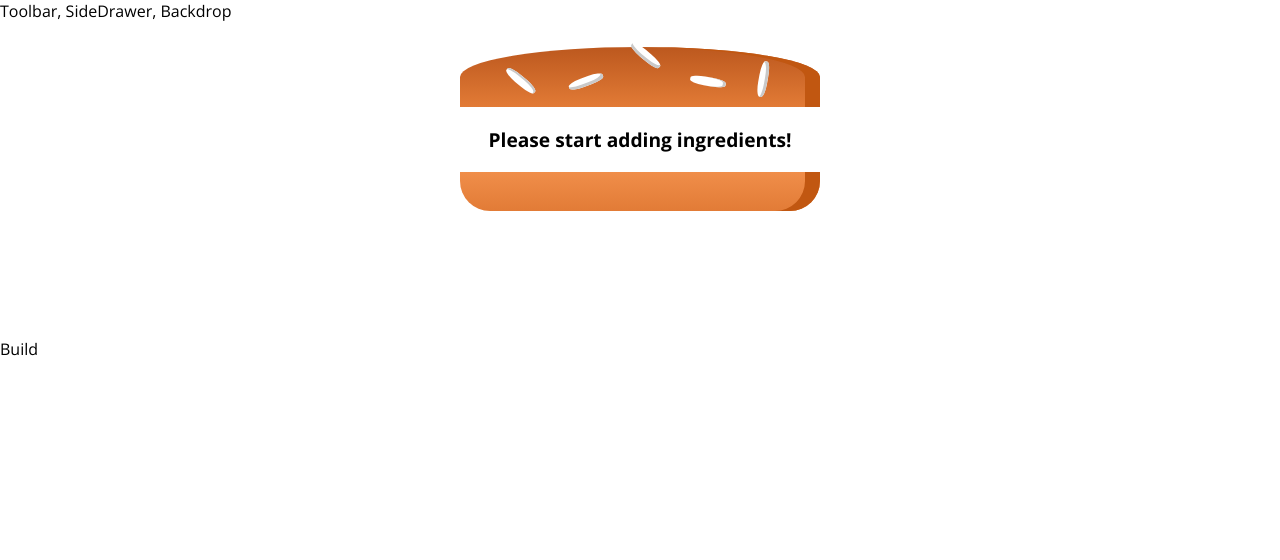
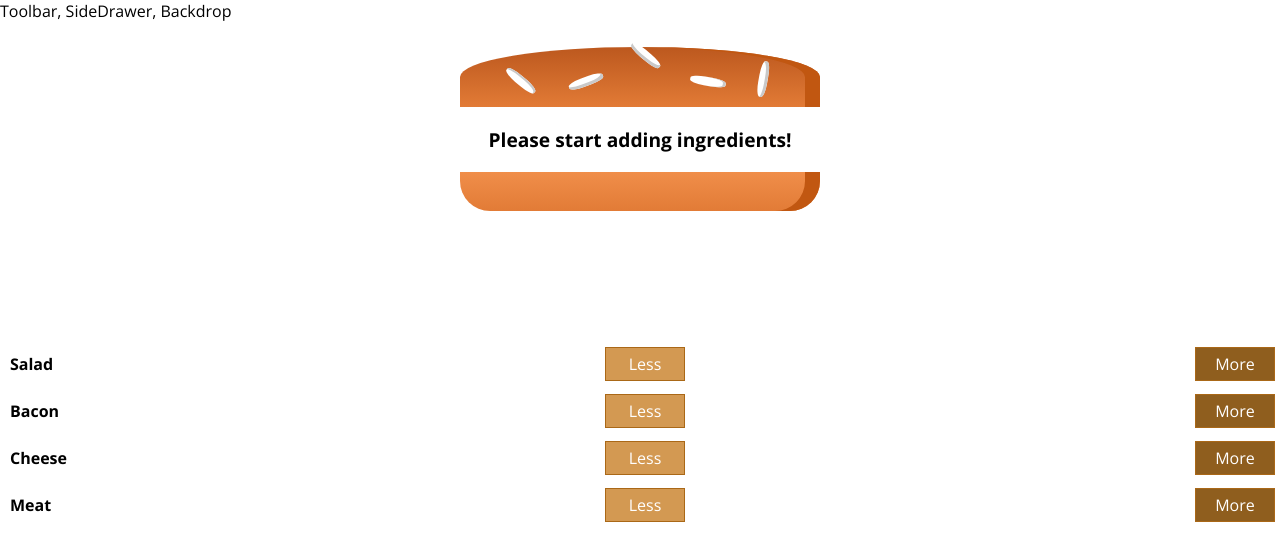
Before and after one commit to stdj91/react-burger-app, a React (Create React App) app: page / in a window 1280 px wide. Shown: the top 560 px of the page. Built offline with nearby package versions, Linux system fonts and the light colour scheme.

Commit message:
Add CSS for ctrl components.

```diff
--- /dev/null
+++ b/src/components/Burger/BuildControls/BuildControl/BuildControl.js
@@ -0,0 +1,14 @@
+import React from 'react';
+import classes from './BuildControl.module.css'
+
+
+const buildControl = (props) => (
+    <div className={classes.BuildControl}>
+        <div className={classes.Label}>{props.label}</div>
+        <button className={classes.Less}>Less</button>
+        <button className={classes.More}>More</button>
+    </div>
+);
+
+
+export default buildControl;
--- /dev/null
+++ b/src/components/Burger/BuildControls/BuildControl/BuildControl.module.css
@@ -0,0 +1,56 @@
+.BuildControl {
+    display: flex;
+    justify-content: space-between;
+    align-items: center;
+    margin: 5px 0;
+}
+
+.BuildControl button {
+    display: block;
+    font: inherit;
+    padding: 5px;
+    margin: 0 5px;
+    width: 80px;
+    border: 1px solid #AA6817;
+    cursor: pointer;
+    outline: none;
+}
+
+.BuildControl button:disabled {
+    background-color: #AC9980;
+    border: 1px solid #7e7365;
+    color: #ccc;
+    cursor: default;
+}
+
+.BuildControl button:hover:disabled {
+    background-color: #AC9980;
+    color: #ccc;
+    cursor: not-allowed;
+}
+
+.Label {
+    padding: 10px;
+    font-weight: bold;
+    width: 80px;
+}
+
+.BuildControl .Less {
+    background-color: #d39952;
+    color: white;
+}
+
+.BuildControl .More {
+    background-color: #8F5E1E;
+    color: white;
+}
+
+.BuildControl .Less:hover, .BuildControl .Less:active {
+    background-color: #daa972;
+    color: white;
+}
+
+.BuildControl .More:hover, .BuildControl .More:active {
+    background-color: #99703f;
+    color: white;
+}
--- /dev/null
+++ b/src/components/Burger/BuildControls/BuildControls.js
@@ -0,0 +1,21 @@
+import React from 'react';
+import classes from './BuildControls.module.css';
+import BuildControl from './BuildControl/BuildControl';
+
+const controls = [
+    { label: 'Salad', type: 'salad' },
+    { label: 'Bacon', type: 'bacon' },
+    { label: 'Cheese', type: 'cheese' },
+    { label: 'Meat', type: 'meat' },
+];
+
+
+const buildControls = (props) =>(
+    <div className={classes.buildControls}>
+        {controls.map(ctrl => (
+            <BuildControl key={ctrl.label} label={ctrl.label} />
+        ))}
+    </div>
+);
+
+export default buildControls;
--- /dev/null
+++ b/src/components/Burger/BuildControls/BuildControls.module.css
@@ -0,0 +1,11 @@
+.BuildControls {
+    width: 100%;
+    background-color: #CF8F2E;
+    display: flex;
+    flex-flow: column;
+    align-items: center;
+    box-shadow: 0 2px 1px #ccc;
+    margin: auto;
+    padding: 10px 0;
+
+}
--- a/src/container/BurgerBuilder/BurgerBuilder.js
+++ b/src/container/BurgerBuilder/BurgerBuilder.js
@@ -1,6 +1,7 @@
 import React, { Component } from 'react';
 import Aux from '../../hoc/AuxProblem'
 import Burger from '../../components/Burger/Burger';
+import BuildControls from '../../components/Burger/BuildControls/BuildControls';
 
 class BurgerBuilder extends Component {
    /* constructor (props) {
@@ -20,7 +21,7 @@
         return (
            <Aux>
                <Burger ingredients={this.state.ingredients}/>
-               <div>Build</div>
+               <BuildControls />
            </Aux>
         );
     }
```
